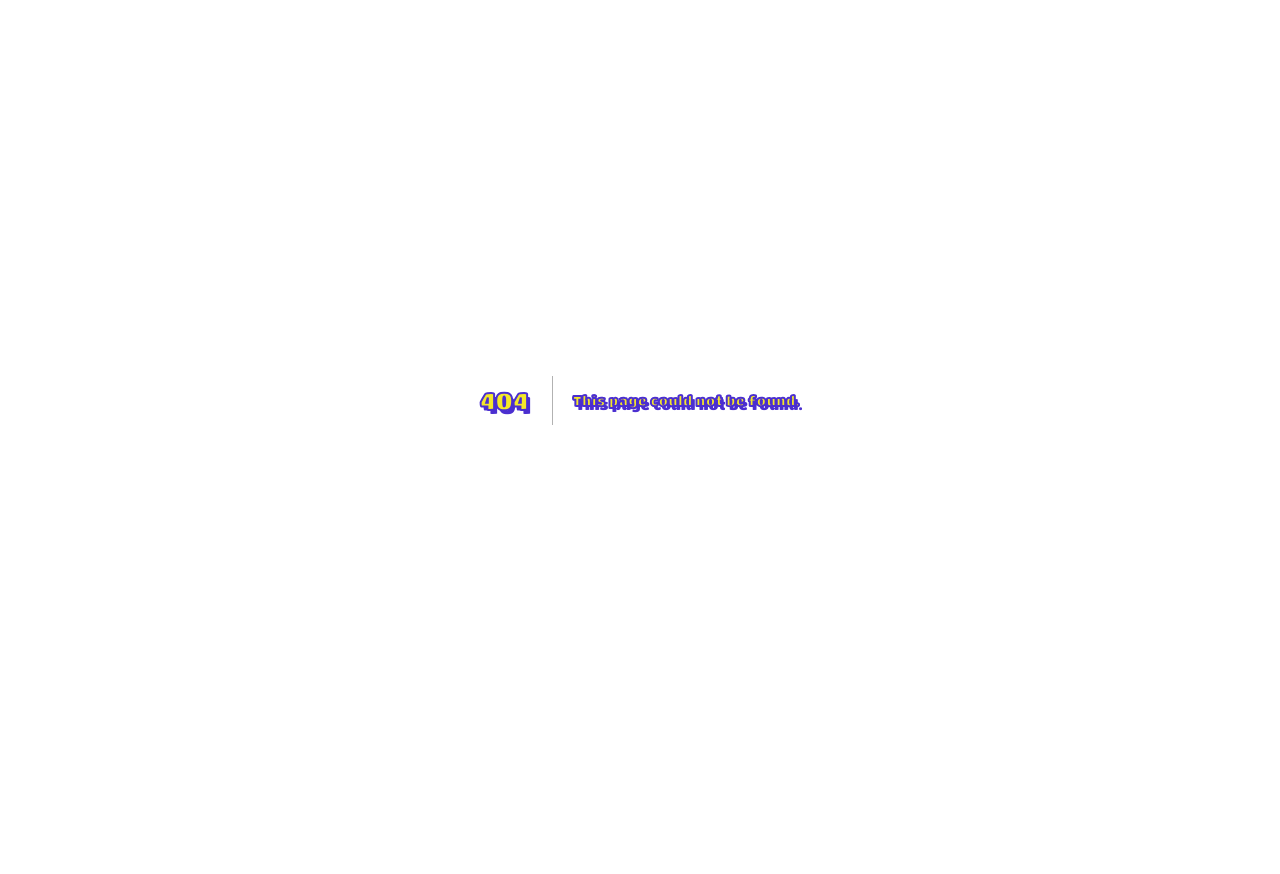
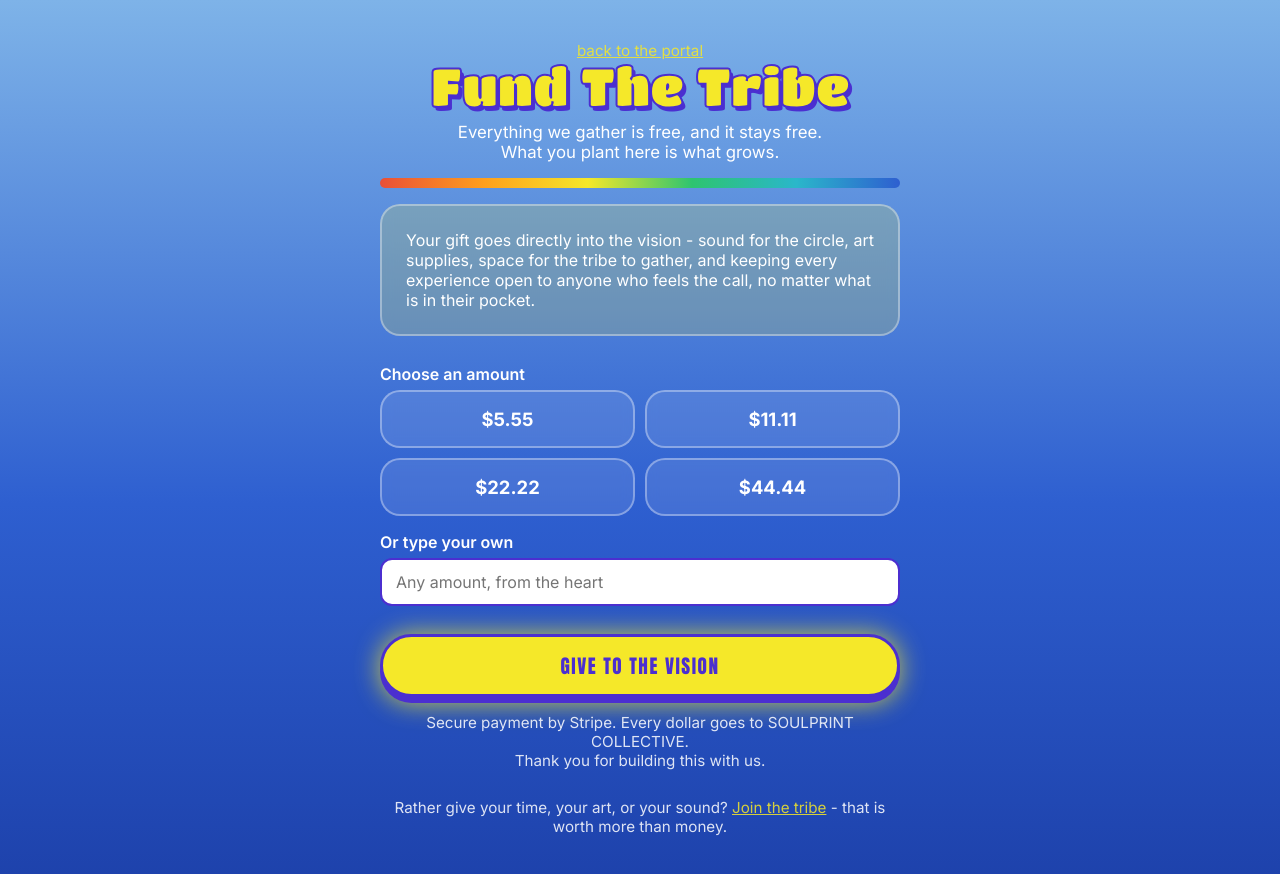
Before and after one commit to soulprinttribe/culture-in-unity, a Next.js app: page /fund in a window 1280 px wide. Before the commit this address had no page. Shown: the top 874 px of the page. Before the commit the page ends 800 px from the top, so only its background shows below. Built offline with nearby package versions, Linux system fonts and the light colour scheme.

Commit message:
Create page.jsx

```diff
--- /dev/null
+++ b/app/fund/page.jsx
@@ -0,0 +1,134 @@
+"use client";
+
+// /fund - FUND THE TRIBE. QR destination from the painted sign.
+// A gift of any size, straight to the vision. No pressure, no tiers of worth.
+
+import { useState } from "react";
+import Link from "next/link";
+import { EVENT } from "@/lib/config";
+
+const PRESETS = [5.55, 11.11, 22.22, 44.44];
+
+export default function FundPage() {
+  const [amount, setAmount] = useState("");
+  const [selected, setSelected] = useState(null);
+  const [busy, setBusy] = useState(false);
+  const [error, setError] = useState("");
+
+  function pick(v) {
+    setSelected(v);
+    setAmount(String(v));
+    setError("");
+  }
+
+  function typeAmount(v) {
+    setAmount(v);
+    setSelected(null);
+    setError("");
+  }
+
+  async function give(e) {
+    e.preventDefault();
+    setError("");
+    const value = parseFloat(amount);
+    if (!value || isNaN(value) || value < 1) {
+      return setError("Any amount from $1 up - type a number or tap one above.");
+    }
+    if (value > 10000) {
+      return setError("That is a beautiful number - for gifts over $10,000, reach out to us directly.");
+    }
+    setBusy(true);
+    try {
+      const res = await fetch("/api/donate", {
+        method: "POST",
+        headers: { "Content-Type": "application/json" },
+        body: JSON.stringify({ amount: value }),
+      });
+      const data = await res.json();
+      if (!res.ok) throw new Error(data.error || "Something went wrong.");
+      window.location.href = data.url;
+    } catch (err) {
+      setError(err.message);
+      setBusy(false);
+    }
+  }
+
+  return (
+    <main className="container" style={{ paddingTop: 40, paddingBottom: 80, maxWidth: 560 }}>
+      <p className="center"><Link href="/" className="muted">back to the portal</Link></p>
+      <h1 className="center" style={{ fontSize: "clamp(2rem, 8vw, 3.2rem)" }}>Fund The Tribe</h1>
+      <p className="center mt-1" style={{ fontSize: "1.05rem" }}>
+        Everything we gather is free, and it stays free.<br />
+        What you plant here is what grows.
+      </p>
+      <div className="ribbon mt-2 mb-2" />
+
+      <div className="card" style={{ background: "rgba(245,232,41,0.18)" }}>
+        <p style={{ margin: 0 }}>
+          Your gift goes directly into the vision - sound for the circle, art supplies,
+          space for the tribe to gather, and keeping every experience open to anyone
+          who feels the call, no matter what is in their pocket.
+        </p>
+      </div>
+
+      <form onSubmit={give} className="mt-3">
+        <label>Choose an amount</label>
+        <div style={{ display: "grid", gridTemplateColumns: "1fr 1fr", gap: 10 }}>
+          {PRESETS.map((v) => (
+            <button
+              type="button"
+              key={v}
+              onClick={() => pick(v)}
+              className="card"
+              style={{
+                textAlign: "center",
+                cursor: "pointer",
+                padding: "16px 8px",
+                fontFamily: "inherit",
+                fontSize: "1.15rem",
+                fontWeight: 700,
+                color: "inherit",
+                borderColor: selected === v ? "var(--sun-yellow)" : undefined,
+                borderWidth: selected === v ? 3 : 2,
+                background: selected === v ? "rgba(245,232,41,0.18)" : undefined,
+              }}
+            >
+              ${v.toFixed(2)}
+            </button>
+          ))}
+        </div>
+
+        <label htmlFor="amount" className="mt-2">Or type your own</label>
+        <input
+          id="amount"
+          type="number"
+          inputMode="decimal"
+          min="1"
+          step="0.01"
+          value={amount}
+          onChange={(e) => typeAmount(e.target.value)}
+          placeholder="Any amount, from the heart"
+        />
+
+        {error && (
+          <p className="mt-2" style={{ background: "var(--ribbon-red)", padding: "10px 14px", borderRadius: 12, fontWeight: 600 }}>
+            {error}
+          </p>
+        )}
+
+        <button type="submit" className="btn glow mt-3" style={{ width: "100%", fontSize: "1.2rem" }} disabled={busy}>
+          {busy ? "Opening secure checkout..." : "Give to the vision"}
+        </button>
+        <p className="muted center mt-2">
+          Secure payment by Stripe. Every dollar goes to {EVENT.host}.<br />
+          Thank you for building this with us.
+        </p>
+      </form>
+
+      <p className="center mt-3 muted">
+        Rather give your time, your art, or your sound?{" "}
+        <Link href="/join">Join the tribe</Link> - that is worth more than money.
+      </p>
+    </main>
+  );
+}
```
